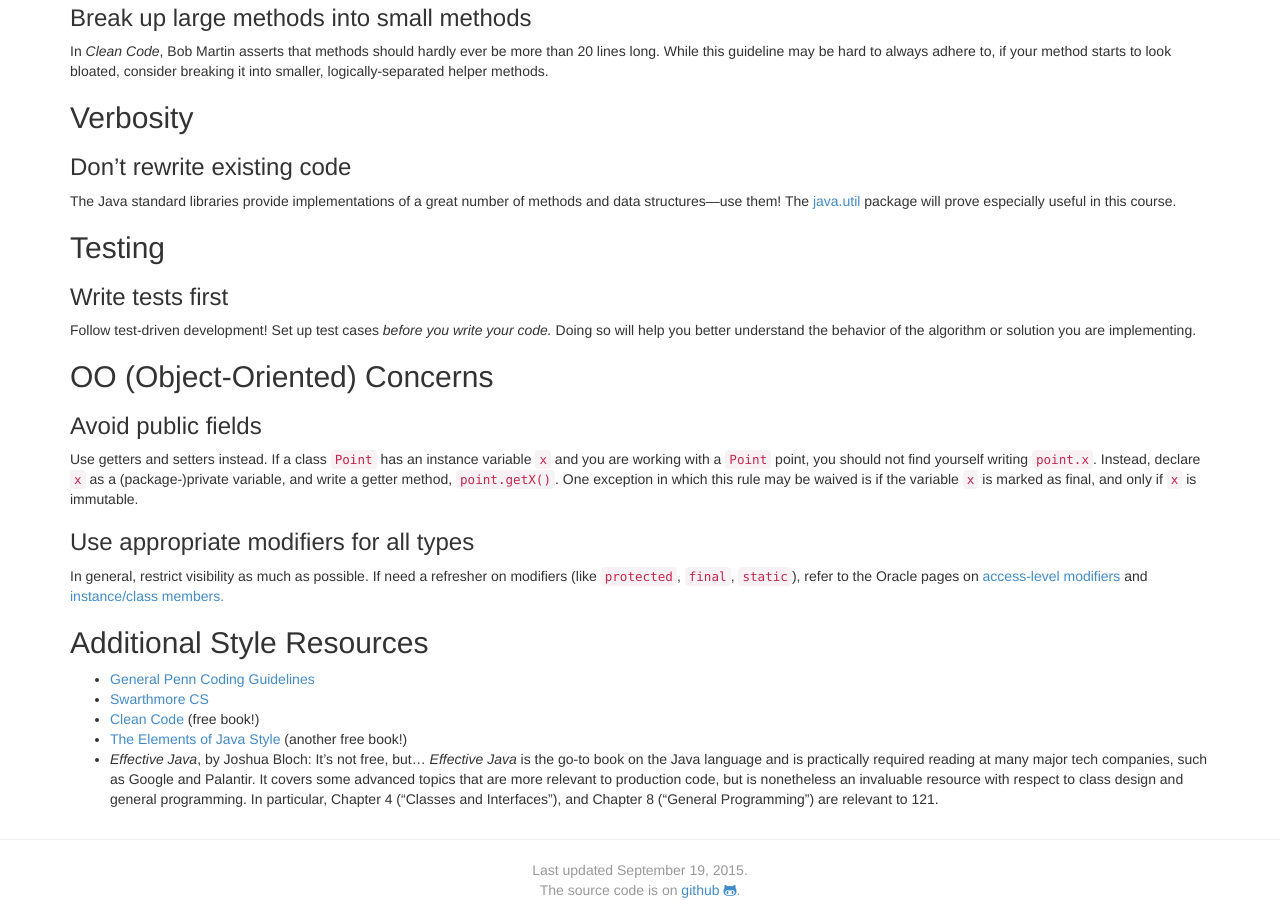
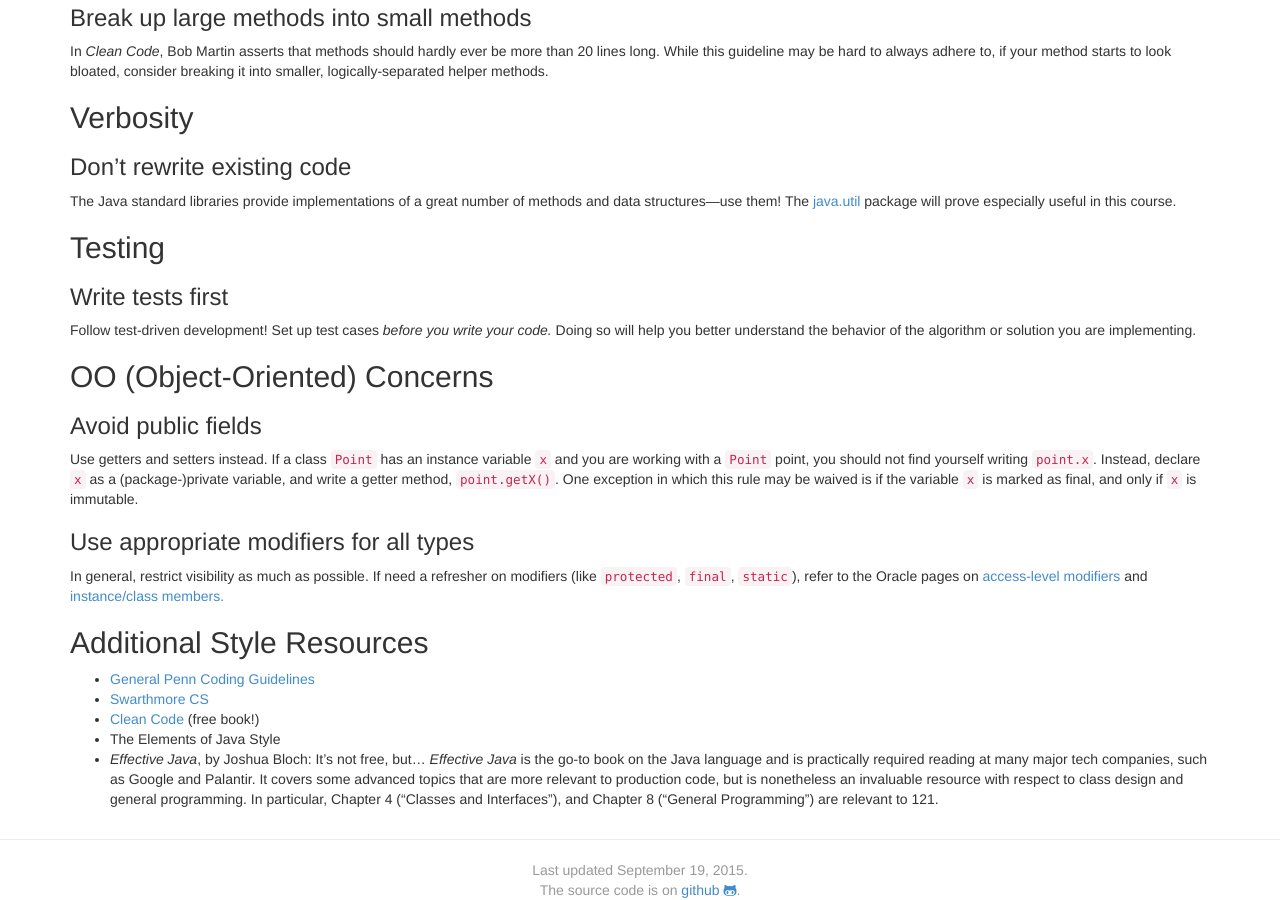
Before and after one commit to callison-burch/data-structures-and-algorithms, a Jekyll site: the page built from java_style_guide.md, in a window 1280 px wide and 900 px high, scrolled down 2546 px. Built offline with Jekyll 4.4.1, drawn with Linux system fonts in a browser that asks for light colours; nearby versions of some CDN libraries.

Commit message:
Changed description
Trevor Misfeldt asked me not to call it a free book.  I removed the
link too, since that seemed to be broken.

```diff
--- a/java_style_guide.md
+++ b/java_style_guide.md
@@ -205,9 +205,7 @@ Additional Style Resources
 -   [Clean
     Code](http://www.e-reading-lib.com/bookreader.php/134601/Martin_-_Clean_Code_-_A_Handbook_of_Agile_Software_Craftsmanship.pdf)
     (free book!)
--   [The Elements of Java
-    Style](http://its.lnpu.edu.ua/edocs1/new_doc/en/Vermeulen%20A.The%20elements%20of%20Java%20style.2001.pdf)
-    (another free book!)
+-   The Elements of Java Style
 -   _Effective Java_, by Joshua Bloch: It’s not free, but… _Effective Java_
     is the go-to book on the Java language and is practically required
     reading at many major tech companies, such as Google and Palantir.
```
